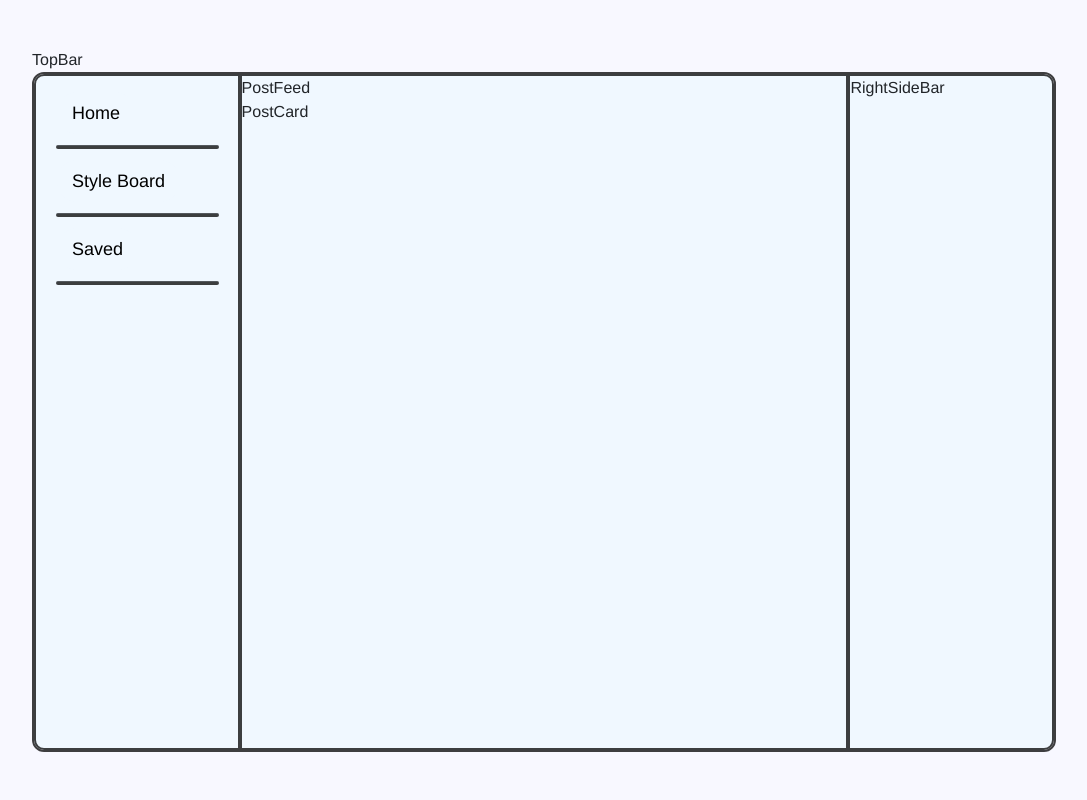
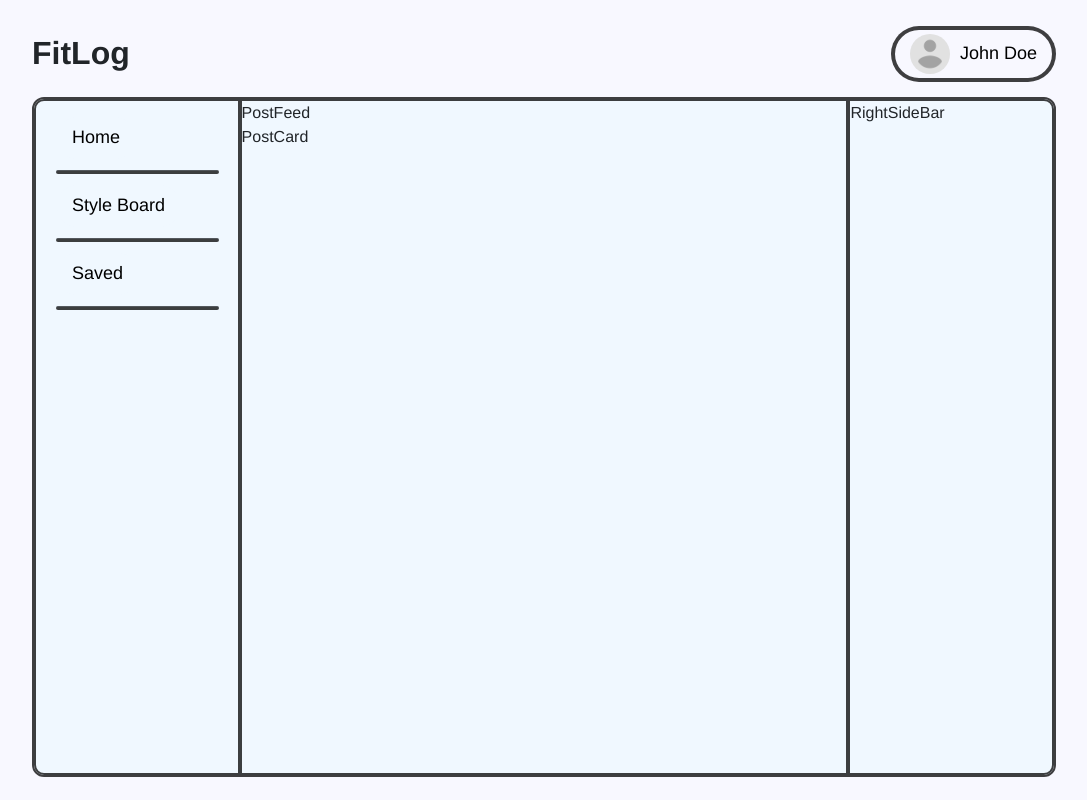
Before and after one commit to adbhati05/Web-Apps, a React (Vite) app in the folder CRUDApp/: page / in a window 1280 px wide. Shown: the whole page, without its empty margins (96-1183 px from the left). Built offline with nearby package versions, Linux system fonts and the light colour scheme.

Commit message:
Edited the top bar of the site by having its name in the top left and the pfp dropdown button in the top right.

```diff
--- a/CRUDApp/src/components/TopBar.css
+++ b/CRUDApp/src/components/TopBar.css
@@ -0,0 +1,76 @@
+.top-bar-content {
+    display: flex;
+    align-items: center;
+    justify-content: left;
+    margin-bottom: 15px;
+    font-size: xx-large;
+    font-weight: bold;
+}
+
+/* The rule sets below are dedicated to styling the pfp/username button and the dropdown menu that is shown when it's clicked. */
+/* FIGURE OUT HOW TO GET THIS BUTTON TO APPEAR AT THE BOTTOM OF THE LEFT SIDEBAR W/O USING PIXELS FORCEFULLY. */
+.profile-dropdown {
+    margin-left: auto;
+    position: relative;
+}
+
+.pfp-button {
+    height: 56px;
+    font-size: 18px;
+    align-items: center;
+    background-color: ghostwhite;
+    border: 4px solid rgba(0, 0, 0, 0.75);
+    border-radius: 28px;
+    padding-left: 15px;
+    padding-right: 15px;
+}
+
+.pfp-button:hover {
+    transform: scale(1.05);
+    background-color: lightblue;
+    border: 4px solid rgba(0, 0, 0, 0.75);
+    color: black;
+}
+
+.pfp-button:active {
+    transform: scale(1.10);
+    background-color: lightblue;
+    border: 4px solid rgba(0, 0, 0, 0.75);
+    color: black;
+    font-weight: bold;
+}
+
+.pfp {
+    width: 40px;
+    height: 40px;
+    border-radius: 50%;
+    margin-right: 10px;
+}
+
+.username {
+    font-size: 18px;
+    color: black;
+}
+
+.dropdown-content {
+    display: none;
+    position: absolute;
+    top: 100%;
+    left: 0;
+    background-color: lightblue;
+    min-width: 150px;
+    box-shadow: 0px 4px 8px (0, 0, 0, 0.1);
+    z-index: 1;
+    flex-direction: column;
+}
+
+.dropdown-content a {
+    padding: 10px 12px;
+    text-decoration: none;
+    color: black;
+    display: block;
+}
+
+.profile-dropdown.show .dropdown-content {
+    display: flex;
+}
--- a/CRUDApp/src/components/TopBar.tsx
+++ b/CRUDApp/src/components/TopBar.tsx
@@ -1,8 +1,24 @@
 import './TopBar.css';
+import pfp_placeholder from '../assets/pfp_placeholder.png';
+// import test_img from '../assets/test_img.png'; // (when using an image other than the placeholder, the image gets distorted, figure out how to fix that)
 
 function TopBar() {
     return (
-        <div className=''>TopBar</div>
+        <div className='top-bar-content'>FitLog
+            {/* This is the code for the profile picture button that, when clicked, will expand a dropdown that will allow the user to access Settings or Log out. */}
+            <div className='mt-auto profile-dropdown'>
+                <button className='pfp-button'>
+                    <img src={pfp_placeholder} alt='Profile' className='pfp' />
+                    <span className='username'>John Doe</span> {/* Set username character limit to 12 characters */}
+                </button>
+            </div>
+
+            {/* Do more research on how to incorporate the dropdown element when the user presses on the pfp button */}
+            {/* <div className='dropdown-content'>
+                <a href=''>Settings</a>
+                <a href=''>Log out</a>
+            </div> */}
+        </div>
     );
 }
 
```
